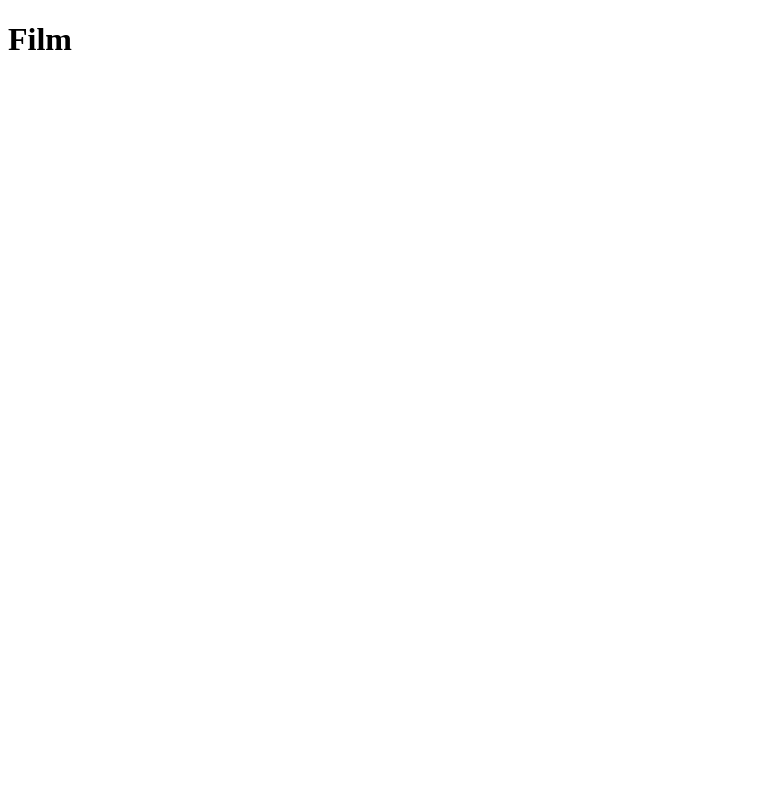
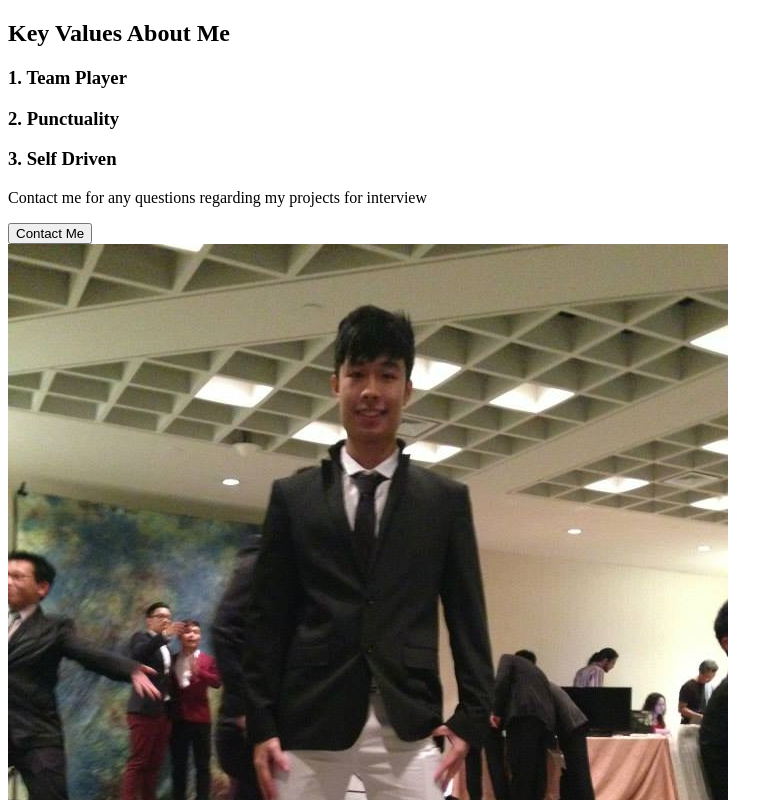
Before and after one commit to lbovboe/portfolio-app, a React (Create React App) app: page / in a window 1280 px wide. Shown: the top 800 px of the page, without its empty margins (0-783 px from the left). Built offline with nearby package versions, Linux system fonts and the light colour scheme.

Commit message:
About Section 1 Description

```diff
--- a/src/App.js
+++ b/src/App.js
@@ -1,4 +1,5 @@
-import react from "react";
+import React from "react";
+import AboutMe from "./Pages/AboutMe"
 // Using packages
 // react-router-dom
 // framer-motion
@@ -7,7 +8,7 @@ import react from "react";
 function App() {
   return (
     <div className="className">
-      <h1>Film</h1>
+      <AboutMe></AboutMe>
     </div>
   );
 }
--- /dev/null
+++ b/src/Pages/AboutMe.js
@@ -0,0 +1,11 @@
+import React from "react";
+
+import AboutSection from "../components/AboutSection";
+
+const AboutMe = () => {
+    return(
+        <AboutSection></AboutSection>
+    )
+}
+
+export default AboutMe;
--- /dev/null
+++ b/src/components/AboutSection.js
@@ -0,0 +1,33 @@
+import React from "react";
+import person1 from "../img/person1.jpg";
+// JSX
+const AboutSection = () => {
+  return (
+    <div>
+      <div className="description">
+        {/* For title using layers to design the text */}
+        <div className="title">
+          <div className="hide">
+            <h2>Key Values About Me</h2>
+          </div>
+          <div className="hide">
+            <h3> 1. <span>Team Player</span> </h3>
+          </div>
+          <div className="hide">
+            <h3> 2. <span>Punctuality</span></h3>
+          </div>
+          <div className="hide">
+            <h3> 3. <span>Self Driven</span></h3>
+          </div>
+        </div>
+        <p> Contact me for any questions regarding my projects for interview</p>
+        <button> Contact Me </button>
+      </div>
+      <div className="image">
+          <img src={person1} alt="No Img Displayed" />
+      </div>
+    </div>
+  );
+};
+
+export default AboutSection;
```
Also changed, not shown: src/img/person1.jpg (added).
